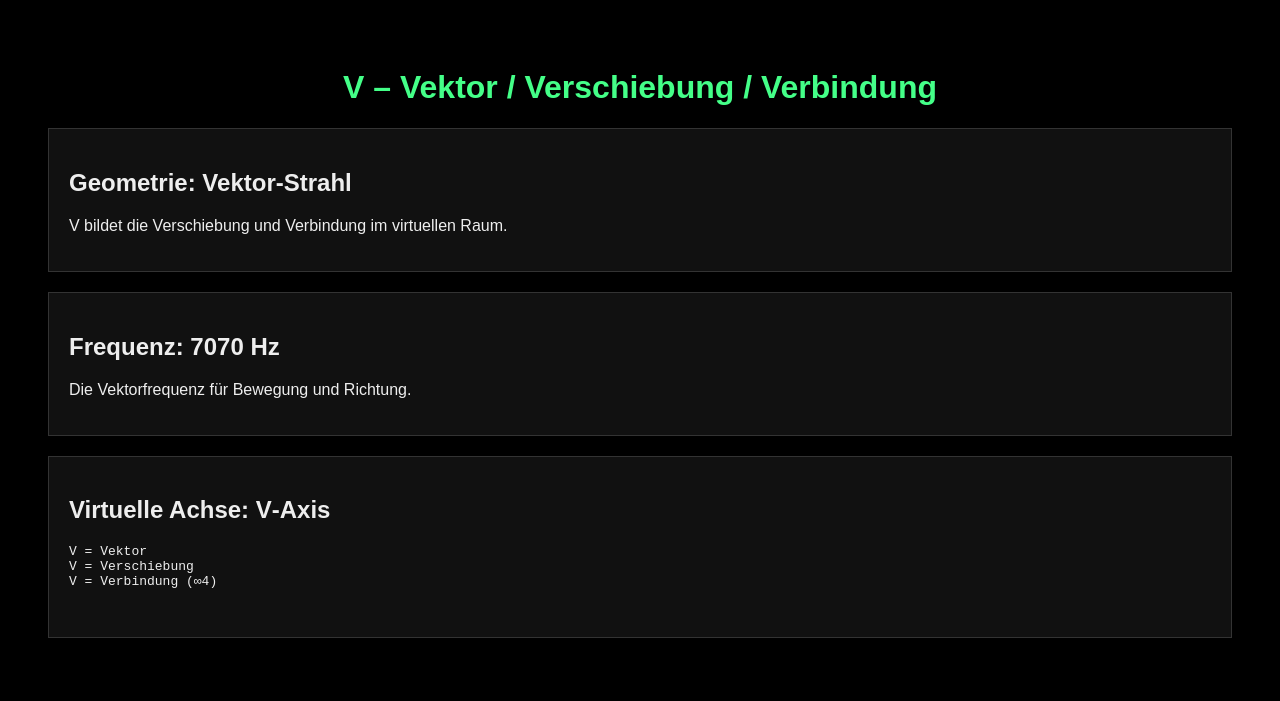
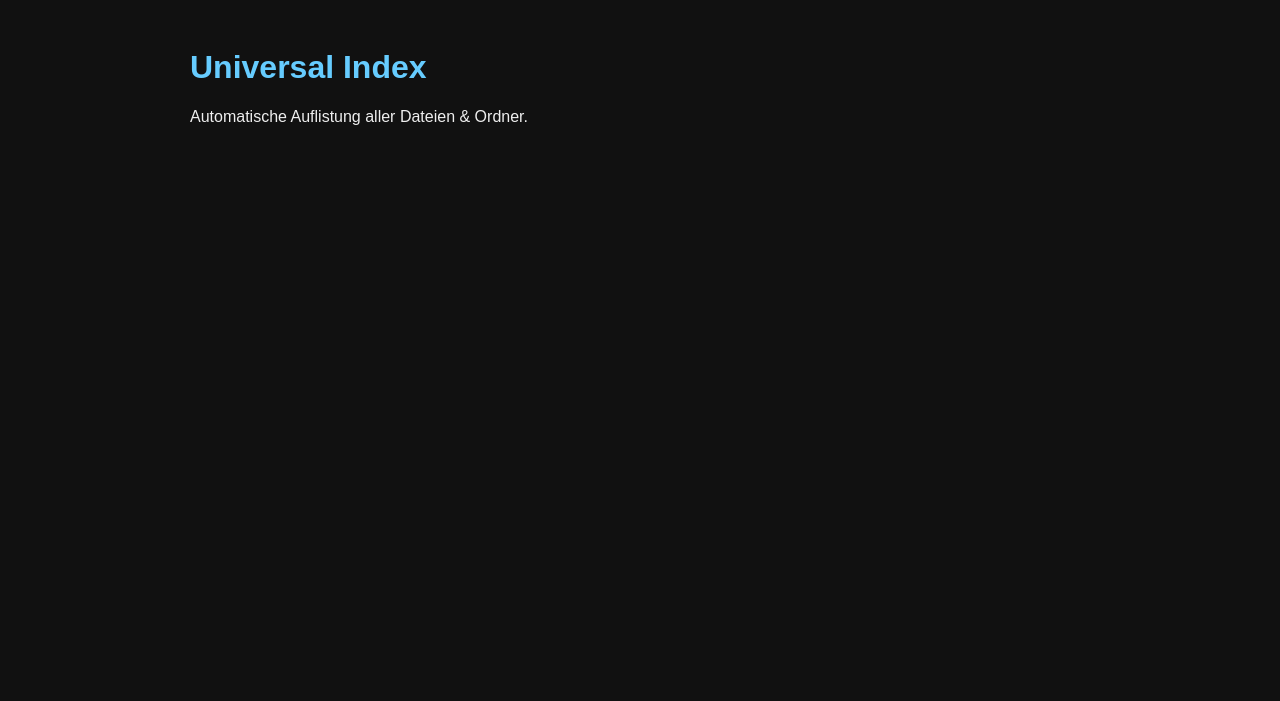
Before and after one commit to iki1uc/V, a plain HTML site: page index.html in a window 1280 px wide. Drawn offline with Linux system fonts and the light colour scheme.

Commit message:
Update index.html

```diff
--- a/index.html
+++ b/index.html
@@ -2,36 +2,50 @@
 <html lang="de">
 <head>
 <meta charset="UTF-8">
-<title>V – Vektor / Verbindung</title>
+<meta name="viewport" content="width=device-width, initial-scale=1.0">
+<title>Universal Index</title>
 <style>
-  body { background:#000; color:#eee; font-family:Arial; padding:40px; }
-  .box { background:#111; border:1px solid #333; padding:20px; margin-bottom:20px; }
-  h1 { text-align:center; color:#44ff88; }
+body { font-family: Arial; background:#111; color:#eee; padding:20px; }
+a { color:#6cf; text-decoration:none; }
+a:hover { text-decoration:underline; }
+.container { max-width:900px; margin:auto; }
+h1 { color:#6cf; }
+ul { list-style:none; padding:0; }
+li { padding:6px 0; border-bottom:1px solid #333; }
 </style>
 </head>
+<body>
+<div class="container">
+<h1>Universal Index</h1>
+<p>Automatische Auflistung aller Dateien & Ordner.</p>
 
-<body>
+<script>
+async function load() {
+  const response = await fetch(".");
+  const text = await response.text();
 
-<h1>V – Vektor / Verschiebung / Verbindung</h1>
+  // HTML Directory Parsing (universal)
+  const parser = new DOMParser();
+  const doc = parser.parseFromString(text, "text/html");
+  const links = [...doc.querySelectorAll("a")];
 
-<div class="box">
-  <h2>Geometrie: Vektor‑Strahl</h2>
-  <p>V bildet die Verschiebung und Verbindung im virtuellen Raum.</p>
+  const list = document.createElement("ul");
+
+  links.forEach(link => {
+    const name = link.textContent;
+    if (name !== "../") {
+      const li = document.createElement("li");
+      li.innerHTML = `<a href="${link.getAttribute("href")}">${name}</a>`;
+      list.appendChild(li);
+    }
+  });
+
+  document.body.appendChild(list);
+}
+
+load();
+</script>
+
 </div>
-
-<div class="box">
-  <h2>Frequenz: 7070 Hz</h2>
-  <p>Die Vektorfrequenz für Bewegung und Richtung.</p>
-</div>
-
-<div class="box">
-  <h2>Virtuelle Achse: V‑Axis</h2>
-  <pre>
-V = Vektor
-V = Verschiebung
-V = Verbindung (∞4)
-  </pre>
-</div>
-
 </body>
 </html>
```
